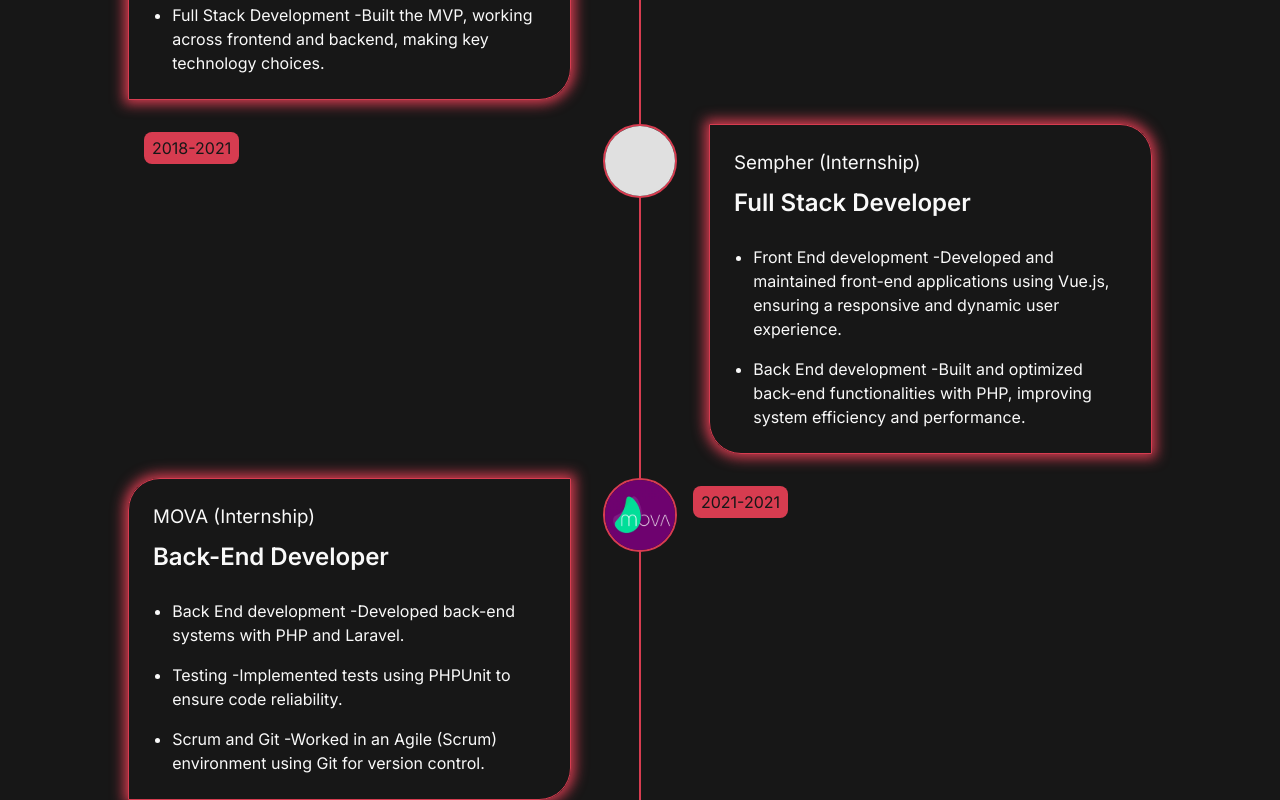
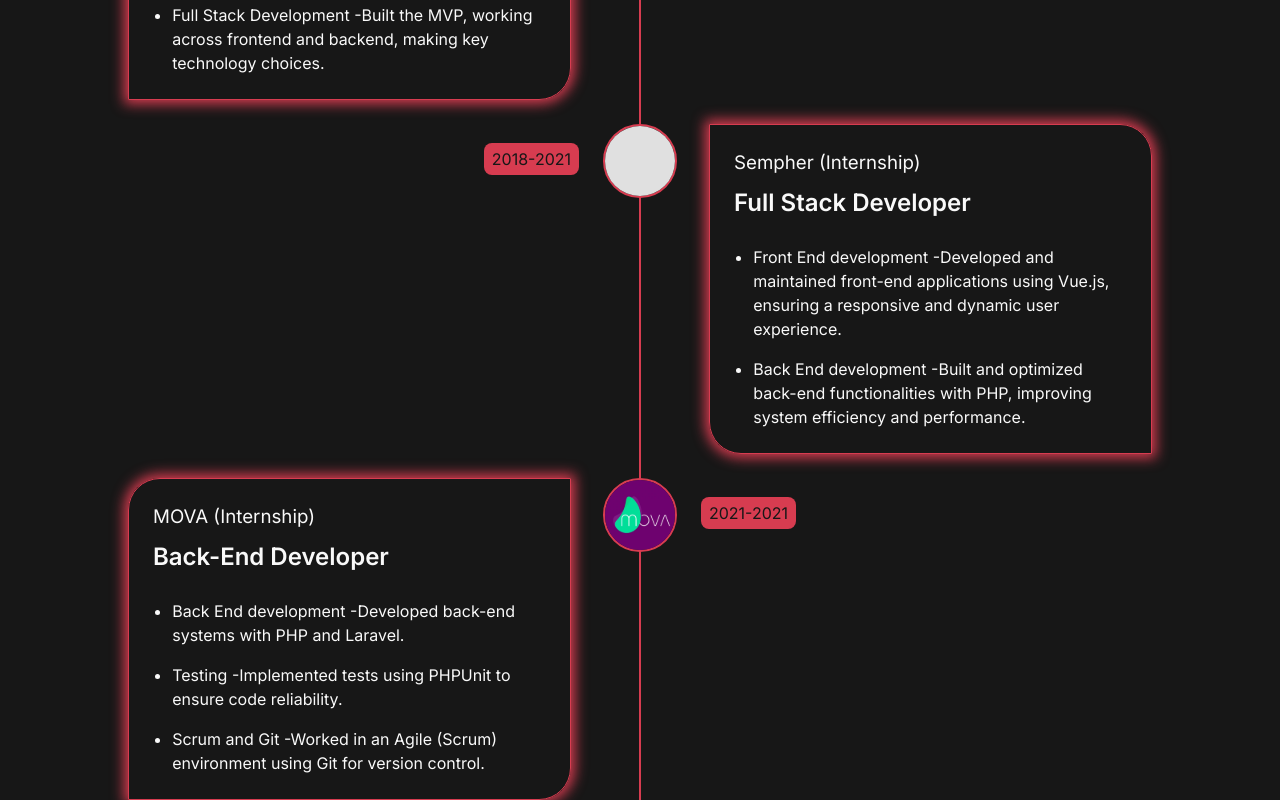
Before and after one commit to pedroblimaa/portfolio, a React (Vite) app: page /work in a window 1280 px wide. Shown: the part 1400-2200 px from the top of the page. Built offline with nearby package versions, Linux system fonts and the light colour scheme.

Commit message:
Fix timeline identation

```diff
--- a/src/components/TimelineItem/TimelineItem.scss
+++ b/src/components/TimelineItem/TimelineItem.scss
@@ -17,11 +17,19 @@
 
   .duration-container {
     display: flex;
-    align-items: left;
+
+    &.left {
+      align-items: flex-start;
+      margin-left: 1.5rem;
+    }
+
+    &.right {
+      justify-content: flex-end;
+      margin-right: 1.5rem;
+    }
 
     .duration {
-      margin-left: 1rem;
-      margin-top: 1.5rem;
+      margin-top:   35px;
       transform: translateY(-50%);
       background-color: var(--primary-color);
       color: var(--button-text-color);
--- a/src/components/TimelineItem/TimelineItem.tsx
+++ b/src/components/TimelineItem/TimelineItem.tsx
@@ -11,13 +11,13 @@
           <div className='company-card'>
             <img src={itemInfo.companyImg} alt={itemInfo.company} />
           </div>
-          <div className='duration-container'>
+          <div className={`duration-container ${position}`}>
             <div className='duration'>{itemInfo.period}</div>
           </div>
         </>
       ) : (
         <>
-          <div className='duration-container'>
+          <div className={`duration-container ${position}`}>
             <div className='duration'>{itemInfo.period}</div>
           </div>
           <div className='company-card'>
```
